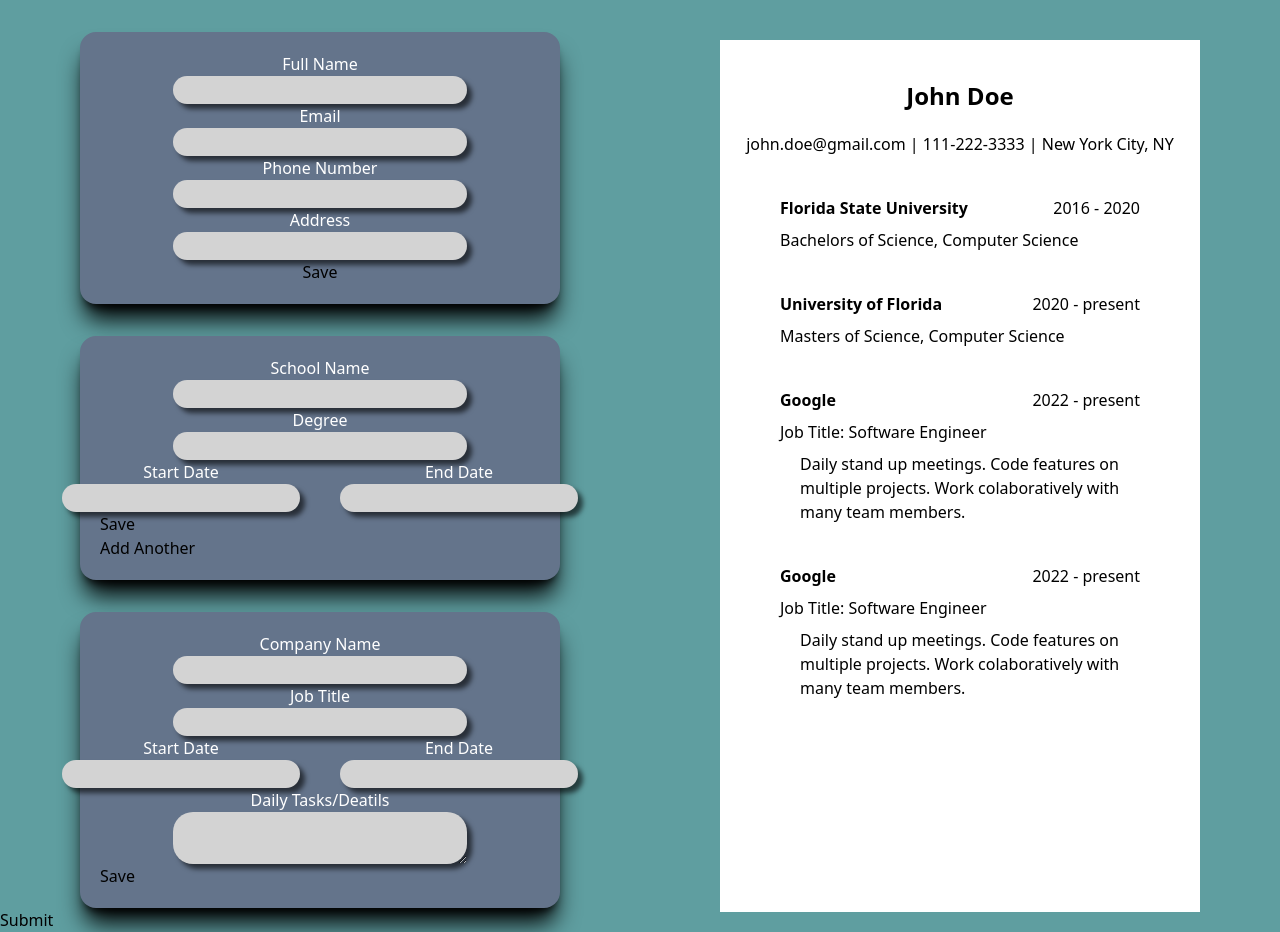
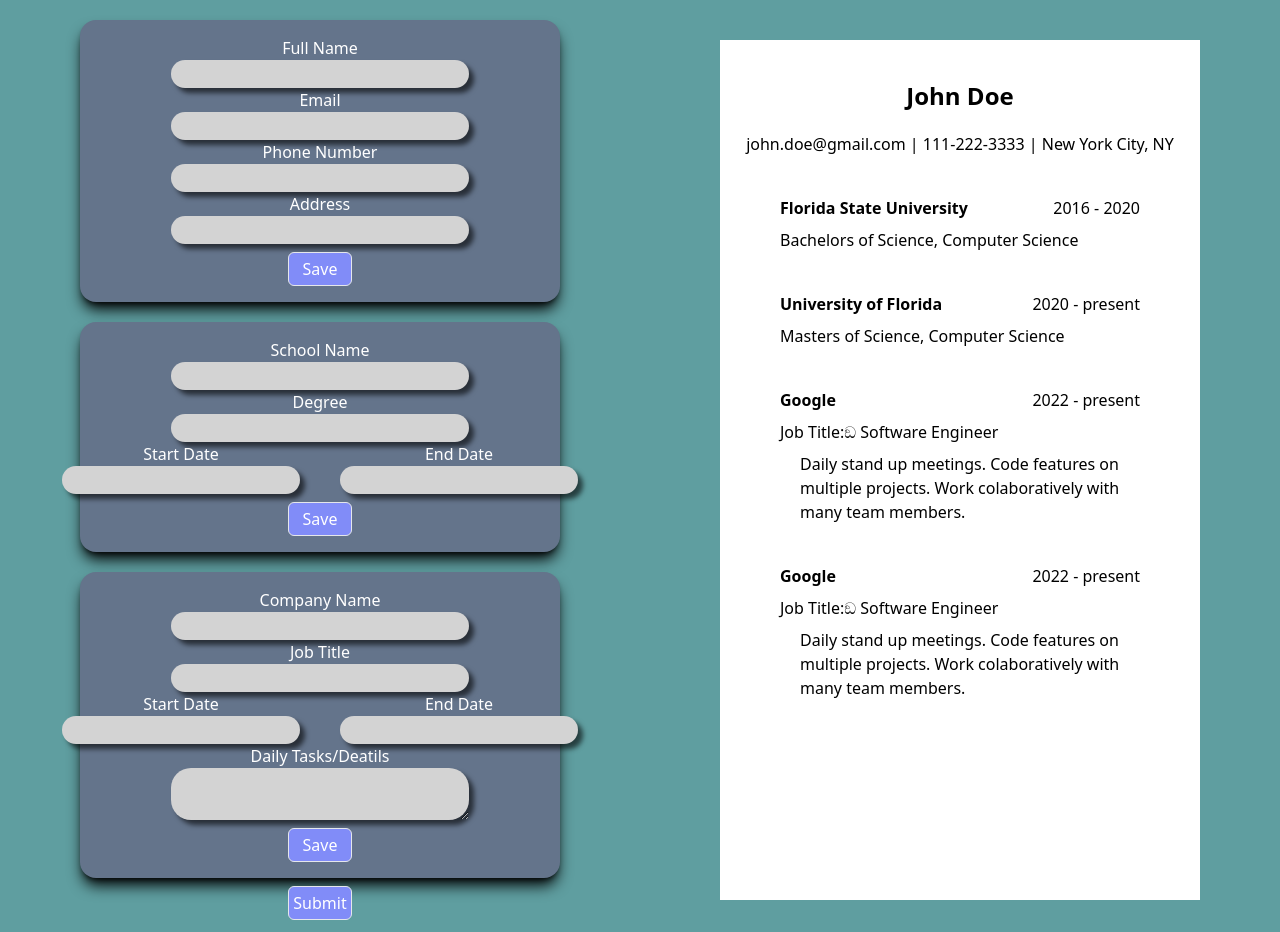
Before and after one commit to JohnCorrigan1/resume-builder, a React (Create React App) app: page / in a window 1280 px wide. Built offline with nearby package versions, Linux system fonts and the light colour scheme.

Commit message:
complete could use some styilng updates in the future

```diff
--- a/src/components/getData/CvForm.jsx
+++ b/src/components/getData/CvForm.jsx
@@ -2,7 +2,7 @@ import { useState } from "react";
 import GetInfo from "./GetInfo";
 import GetEducation from "./GetEducation";
 import GetExperience from "./GetExperience";
-import Card from "../ui/Card";
+import Button from "../ui/Button";
 
 export default function CvForm(props) {
 
@@ -36,15 +36,13 @@ export default function CvForm(props) {
     props.onSave(finalData)
 }
 
+
   return (
     <div>
       <GetInfo onSubmit={getInfoData} />
-      <Card >
       <GetEducation onSubmit={getEducationData} />
-      <button className="">Add Another</button>
-      </Card>
       <GetExperience onSubmit={getExperienceData} />
-      <button onClick={combineData} >Submit</button>
+      <Button text="Submit" onClick={combineData} >Submit</Button>
     </div>
   );
 }
--- a/src/components/getData/GetEducation.jsx
+++ b/src/components/getData/GetEducation.jsx
@@ -1,5 +1,5 @@
 import { useState } from "react";
-
+import Button from "../ui/Button";
 import Card from "../ui/Card";
 import "./forms.css";
 
@@ -34,9 +34,14 @@ export default function GetEducation(props) {
       end: enteredEnd,
     };
    props.onSubmit(education)
+   setEnteredSchool('')
+   setEnteredStudy('')
+   setEnteredStart('')
+   setEnteredEnd('')
   };
 
   return (
+    <Card>
       <form onSubmit={submitHandler}>
         <div className="flex flex-col items-center">
           <label htmlFor="school">School Name</label>
@@ -45,6 +50,7 @@ export default function GetEducation(props) {
             type="text"
             id="school"
             className="w-2/3"
+            value={enteredSchool}
           />
         </div>
         <div className="flex flex-col items-center">
@@ -54,6 +60,7 @@ export default function GetEducation(props) {
             type="text"
             id="area"
             className=" w-2/3"
+            value={enteredStudy}
           />
         </div>
         <div className="flex justify-center gap-10">
@@ -63,6 +70,7 @@ export default function GetEducation(props) {
             onChange={startChangeHandler}
             type="text"
             id="schoolStart"
+            value={enteredStart}
           />
         </div>
         <div className="flex flex-col items-center">
@@ -71,12 +79,14 @@ export default function GetEducation(props) {
             onChange={endChangeHandler}
             type="text"
             id="schoolEnd"
+            value={enteredEnd}
           />
         </div>
         </div>
         <div>
-          <button type="submit">Save</button>
+          <Button text="Save"/>
         </div>
       </form>
+      </Card>
   );
 }
--- a/src/components/getData/GetExperience.jsx
+++ b/src/components/getData/GetExperience.jsx
@@ -1,12 +1,13 @@
 import { useState } from "react";
 import Card from "../ui/Card";
+import Button from "../ui/Button";
 
 export default function GetExperience(props) {
   const [enteredCompany, setEnteredCompany] = useState("");
   const [enteredTitle, setEnteredTitle] = useState("");
   const [enteredTasks, setEnteredTasks] = useState("");
-  const [enteredStart, setEnteredStart] = useState("")
-  const [enteredEnd, setEnteredEnd] = useState("")
+  const [enteredStart, setEnteredStart] = useState("");
+  const [enteredEnd, setEnteredEnd] = useState("");
 
   const companyChangeHandler = (event) => {
     setEnteredCompany(event.target.value);
@@ -21,12 +22,12 @@ export default function GetExperience(props) {
   };
 
   const startChangeHandler = (event) => {
-    setEnteredStart(event.target.value)
-  }
+    setEnteredStart(event.target.value);
+  };
 
   const endChangeHandler = (event) => {
-    setEnteredEnd(event.target.value)
-  }
+    setEnteredEnd(event.target.value);
+  };
 
   const submitHandler = (event) => {
     event.preventDefault();
@@ -36,9 +37,13 @@ export default function GetExperience(props) {
       experienceStart: enteredStart,
       experienceEnd: enteredEnd,
       tasks: enteredTasks,
-
     };
-    props.onSubmit(experience)
+    props.onSubmit(experience);
+    setEnteredCompany('')
+    setEnteredTitle('')
+    setEnteredStart('')
+    setEnteredEnd('')
+    setEnteredTasks('')
   };
 
   return (
@@ -50,11 +55,17 @@ export default function GetExperience(props) {
             onChange={companyChangeHandler}
             type="text"
             className=" w-2/3"
+            value={enteredCompany}
           />
         </div>
         <div className="flex flex-col items-center">
           <label htmlFor="title">Job Title</label>
-          <input onChange={titleChangeHandler} type="text" className=" w-2/3" />
+          <input
+            onChange={titleChangeHandler}
+            type="text"
+            className=" w-2/3"
+            value={enteredTitle}
+          />
         </div>
         <div className="flex justify-center gap-10">
           <div className="flex flex-col items-center">
@@ -63,6 +74,7 @@ export default function GetExperience(props) {
               onChange={startChangeHandler}
               type="text"
               id="schoolStart"
+              value={enteredStart}
             />
           </div>
           <div className="flex flex-col items-center">
@@ -71,16 +83,19 @@ export default function GetExperience(props) {
               onChange={endChangeHandler}
               type="text"
               id="schoolEnd"
+              value={enteredEnd}
             />
           </div>
         </div>
         <div className="flex flex-col items-center">
           <label htmlFor="tasks">Daily Tasks/Deatils</label>
-          <textarea onChange={taskChangeHandler} className=" w-2/3"></textarea>
+          <textarea
+            onChange={taskChangeHandler}
+            className=" w-2/3 pl-2 pr-2"
+            value={enteredTasks}
+          />
         </div>
-        <div>
-          <button type="submit">Save</button>
-        </div>
+          <Button text="Save"/>
       </form>
     </Card>
   );
--- a/src/components/getData/GetInfo.jsx
+++ b/src/components/getData/GetInfo.jsx
@@ -1,5 +1,6 @@
 import { useState } from "react";
 import Card from "../ui/Card";
+import Button from "../ui/Button";
 
 export default function GetInfo(props) {
   const [enteredName, setEnteredName] = useState("");
@@ -74,9 +75,7 @@ export default function GetInfo(props) {
             id="address"
           />
         </div>
-        <div className="flex flex-col mr-auto ml-auto items-center">
-          <button type="submit">Save</button>
-        </div>
+          <Button text="Save"/>
       </form>
     </Card>
   );
--- a/src/components/outputData/Resume.jsx
+++ b/src/components/outputData/Resume.jsx
@@ -14,6 +14,7 @@ export default function Resume(props) {
         />
         {props.data.educationData.map((item) => (
           <ResumeEducation
+          key={Math.random()}
             school={item.school}
             start={item.start}
             end={item.end}
@@ -23,6 +24,7 @@ export default function Resume(props) {
 
         {props.data.experienceData.map((item) => (
           <ResumeExperience
+            key={Math.random()}
             company={item.company}
             title={item.title}
             start={item.experienceStart}
--- a/src/components/outputData/ResumeExperience.jsx
+++ b/src/components/outputData/ResumeExperience.jsx
@@ -6,7 +6,7 @@ export default function ResumeExperience(props){
             <div>{props.start} - {props.end}</div>
             </div>
             <div className="mt-2">
-                <h2>Job Title: {props.title}</h2>
+                <h2>Job Title:ඞ {props.title}</h2>
             </div>
             <div className="mt-2 ml-5 mr-5">{props.tasks}</div>
         </div>
--- a/src/components/ui/Button.jsx
+++ b/src/components/ui/Button.jsx
@@ -1,7 +1,7 @@
 export default function Button(props){
     return(
-        <div>
-            <button className="">{props.text}</button>
+        <div className="flex justify-center mt-2">
+            <button type="submit" className=" bg-indigo-400 p-1 w-16 rounded-md text-white border">{props.text}</button>
         </div>
     )
 }
--- a/src/components/ui/Card.jsx
+++ b/src/components/ui/Card.jsx
@@ -1,6 +1,6 @@
 export default function Card(props) {
   return (
-    <div className="shadow-xl shadow-black bg-slate-500 w-3/4 mr-auto ml-auto p-5 mt-8 rounded-2xl ">
+    <div className="shadow-lg shadow-black bg-slate-500 w-3/4 mr-auto ml-auto p-4 mt-5 rounded-2xl ">
         {props.children}</div>
   );
 }
```
Lines whose indentation alone changed are shown as unchanged.
